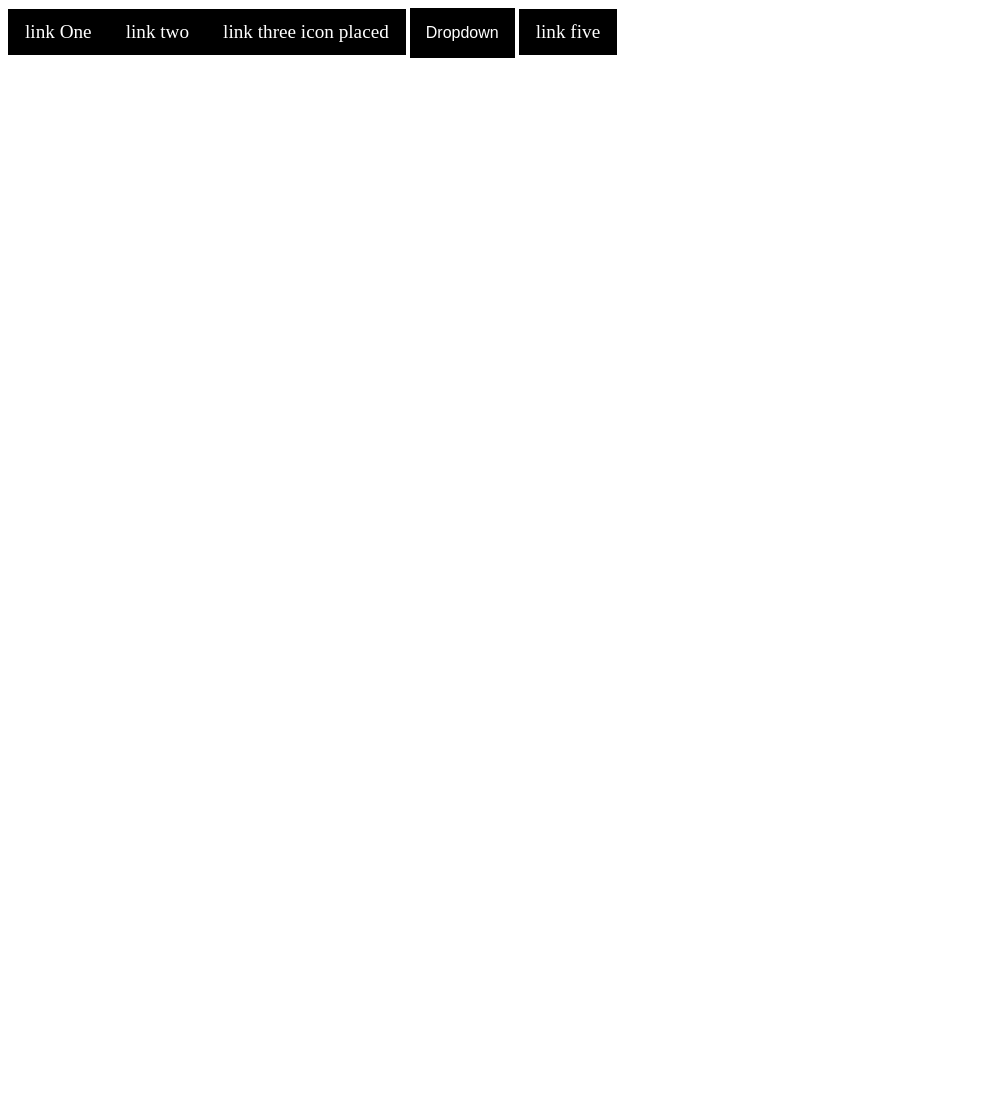
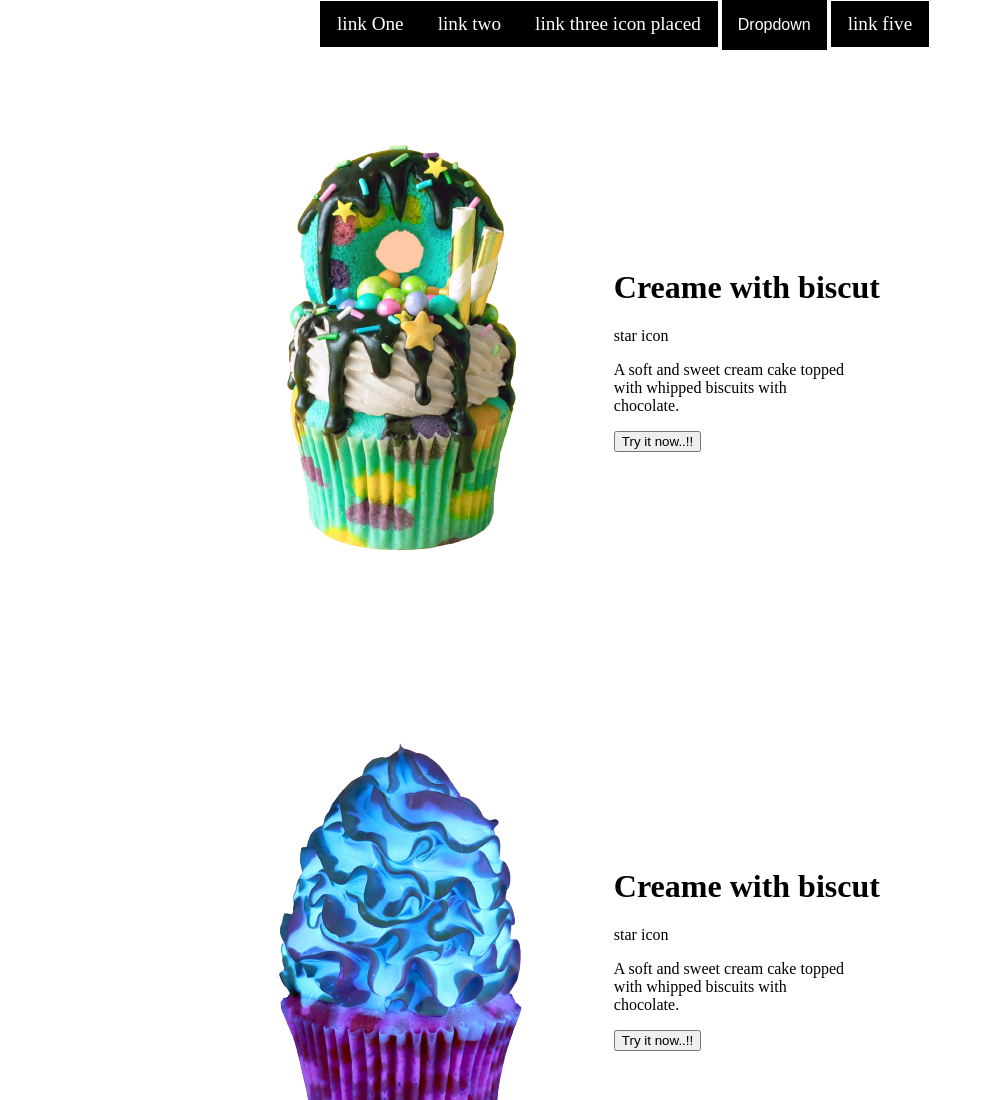
Before and after one commit to arainabdulwahab/cupCakeSample, a plain HTML site: page index.html in a window 1280 px wide. Shown: the top 1100 px of the page, without its empty margins (0-984 px from the left). Before the commit the page ends 800 px from the top, so only its background shows below. Drawn offline with Linux system fonts and the light colour scheme.

Commit message:
add slideshow part one

```diff
--- a/css/main.css
+++ b/css/main.css
@@ -1,3 +1,7 @@
+body{
+    margin: 0px;
+    padding: 0px;
+}
 .main-container{
     font-family: 'Times New Roman', Times, serif;
     margin: none;
@@ -37,10 +41,9 @@
 
     .nav-bar {
        /* display: flex; */
-        margin: 0;
-        color: #fff;
-        width: 80%;
-        max-width: 1800px;
+        margin: auto;
+        width: 50%;
+        max-width: 2000px;
     }
     .nav-first-container{
         display: inline-flex;
@@ -75,5 +78,16 @@
       .dropdown:hover .dropdown-content {display: block;}
       .nav-last-container{
         display: inline-block;
-      }
+    }
+    .first-slide-parent, .second-slide-parent , .three-slide-parent{
+        text-align: center;
+    }
+    .first-slide-child{
+        display: inline-block;
+        text-align: left;
+        vertical-align: middle;
+    }
+    .first-slide-child p{
+        width: 50%;
+    }
 }
--- a/index.html
+++ b/index.html
@@ -28,5 +28,41 @@
         </div><!-- end last -->
     </div><!-- end nav-bar-->
 
+    <div class="slideshow-container">
+        <div class="first-slide-parent">
+            <div class="first-slide-child">
+                <img src="img/cupReal1.png" alt="cup cake one" >
+            </div>
+            <div class="first-slide-child">
+                <h1>Creame with biscut</h1>
+                <span> star icon </span>
+                <p>A soft and sweet cream cake topped with whipped biscuits with chocolate. </p>
+                <button>Try it now..!!</button>
+            </div>
+        </div><!-- end first-slide-->
+
+        <div class="second-slide-parent">
+            <div class="first-slide-child">
+                <img src="img/cupReal3.png" alt="cup cake one" >
+            </div>
+            <div class="first-slide-child">
+                <h1>Creame with biscut</h1>
+                <span> star icon </span>
+                <p>A soft and sweet cream cake topped with whipped biscuits with chocolate. </p>
+                <button>Try it now..!!</button>
+            </div>
+        </div><!-- end first-slide-->
+        <div class="three-slide-parent">
+            <div class="first-slide-child">
+                <img src="img/cupReal4.png" alt="cup cake one" >
+            </div>
+            <div class="first-slide-child">
+                <h1>Creame with biscut</h1>
+                <span> star icon </span>
+                <p>A soft and sweet cream cake topped with whipped biscuits with chocolate. </p>
+                <button>Try it now..!!</button>
+            </div>
+        </div><!-- end first-slide-->
+    </div><!-- end slideshow-container-->
 </body>
 </html>
```
Also changed, not shown: img/cupReal1.png (added), img/cupReal4.png (added), img/cupreal3.png (added).
